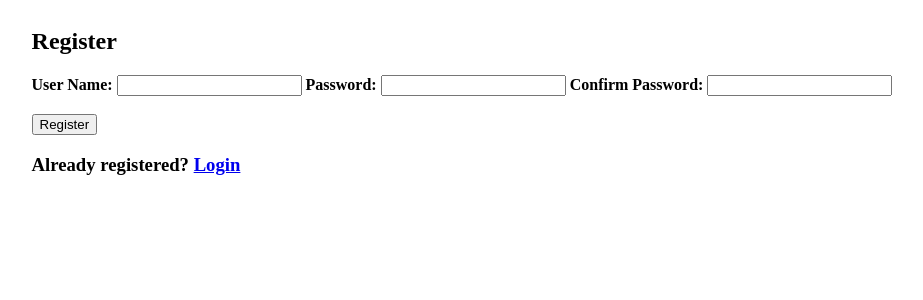
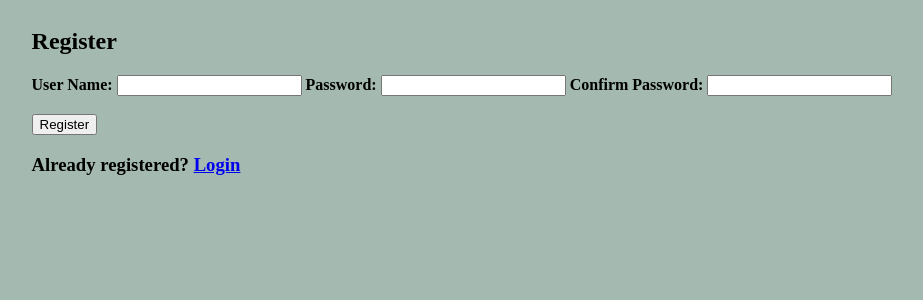
Before and after one commit to vishu2222/chat-app, a React (Create React App) app in the folder client/: page /register in a window 1280 px wide. Shown: the top 300 px of the page, without its empty margins (178-1101 px from the left). Built offline with nearby package versions, Linux system fonts and the light colour scheme; no server answers.

Commit message:
changed bg

```diff
--- a/client/src/index.css
+++ b/client/src/index.css
@@ -1,4 +1,4 @@
 body {
-    background-color: white; /* 3C4048   B2B2B2  EAEAEA 365a5c AEE1E1 40514E*/
+    background-color: rgb(164, 186, 176); /* 3C4048   B2B2B2  EAEAEA 365a5c AEE1E1 40514E*/
 }
 /* F8EDE3  DFD3C3  D0B8A8  85586F */
```
